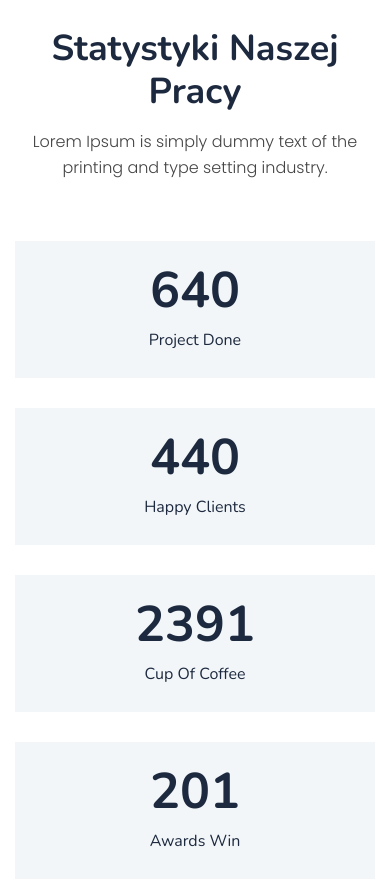
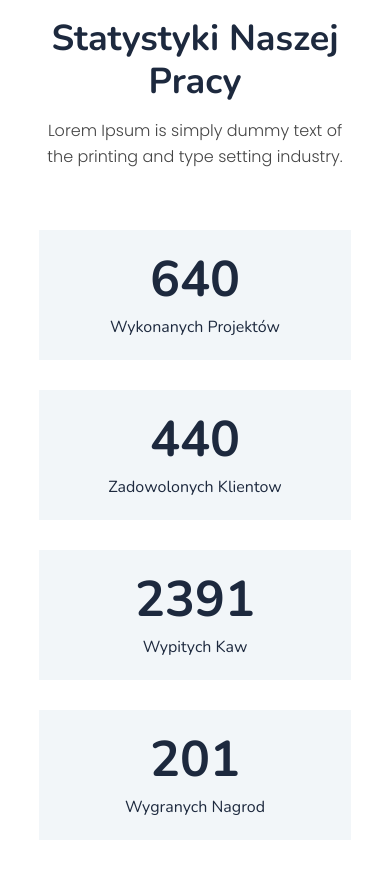
Before and after one commit to GrzegorzStacel/montaz, a plain HTML site: page index.html in a window 390 px wide. Shown: the part 10122-11016 px from the top of the page. Drawn offline with nearby package versions, Linux system fonts and the light colour scheme.

Commit message:
Delete bootstrap and add rwd to 'projects' section

```diff
--- a/css/import_css/_team.scss
+++ b/css/import_css/_team.scss
@@ -2,13 +2,13 @@
     padding: 80px 0 60px;
     background: #f2f6f9;
 
-    .team_single{
+    .team_single {
         text-align: center;
         background: #fff;
         padding: 20px;
         margin: 0 15px;
 
-        img{
+        img {
             display: inline-block;
             width: 150px;
             height: 150px;
@@ -16,23 +16,24 @@
             margin: 0 0 25px;
         }
 
-        h4{
+        h4 {
             font-size: 18px;
             color: #1d293e;
         }
 
-        h5{
+        h5 {
             color: #888;
             font-size: 16px;
             font-weight: 400;
         }
 
-        i{
+        i {
             margin: 0 5px;
             transition: 0.3s;
         }
-        i:hover{
-            color:#f54336;
+
+        i:hover {
+            color: #f54336;
         }
     }
 }
@@ -40,12 +41,26 @@
 #projects {
     padding: 80px 0;
     background: #fff;
+    margin: 0 10vw;
+
+    .container_pricing {
+        display: flex;
+        flex-direction: row;
+        flex-wrap: wrap;
+        justify-content: space-between;
+
+        .section_title {
+            flex-basis: 100%;
+        }
 
         .pricing_single_project {
             background: #f2f6f9;
             margin: 0 0 30px;
             padding: 20px;
             text-align: center;
+            flex-basis: 23%;
+            height: 130px;
+
 
             h2 {
                 font-size: 50px;
@@ -57,18 +72,25 @@
                 font-weight: 400;
             }
         }
+    }
 
-    .partner_top{
-        margin-top: 50px;
-    }
+    // .partner_top {
+    //     margin-top: 50px;
+    // }
+    .container_partners {
+        display: flex;
+        flex-direction: row;
+        justify-content: space-between;
 
         .partner {
             text-align: center;
             margin-top: 30px;
+            flex-basis: 17%;
 
-        img{
+            img {
                 padding: 0 10px;
                 width: 100%;
             }
         }
     }
+}
--- /dev/null
+++ b/css/media/_team_@media.scss
@@ -0,0 +1,82 @@
+@media(max-width: 1180px) {
+    #projects {
+        .container_pricing {
+            .pricing_single_project {
+                h3 {
+                    margin-top: 0;
+                }
+            }
+        }
+    }
+}
+
+@media(max-width: 1024px) {
+    #projects {
+        .container_pricing {
+            .pricing_single_project {
+                flex-basis: 48%;
+            }
+        }
+
+        .container_partners {
+            flex-wrap: wrap;
+
+            .partner {
+                flex-basis: 33%;
+            }
+        }
+    }
+}
+
+@media(max-width: 770px) {
+    #team {
+        .section_title {
+            margin: 0 120px 60px 120px;
+
+            h1 {
+                font-size: 30px;
+            }
+
+            p {
+                font-size: 15px;
+            }
+
+        }
+    }
+}
+
+@media(max-width: 550px) {
+    #team {
+        .section_title {
+            margin: 0 50px 60px 50px;
+
+            h1 {
+                font-size: 27px;
+            }
+
+            p {
+                font-size: 15px;
+            }
+
+        }
+    }
+
+    #projects {
+        .container_pricing {
+            .pricing_single_project {
+                flex-basis: 100%;
+            }
+        }
+    }
+}
+
+
+@media(max-width: 400px) {
+    #projects {
+        .container_partners {
+            .partner {
+                flex-basis: 50%;
+            }
+        }
+    }
+}
--- a/css/sheet.scss
+++ b/css/sheet.scss
@@ -48,6 +48,8 @@ p {
 @import 'media/_portfolio_@media';
 
 @import 'import_css/_team'; // and projects
+@import 'media/_team_@media';
+
 @import 'import_css/_pricing';
 @import 'import_css/_testimonial';
 @import 'import_css/_blog';
--- a/index.html
+++ b/index.html
@@ -342,9 +342,6 @@
             <p>Lorem Ipsum is simply dummy text of the printing and type setting industry.</p>
         </div>
 
-        <div class="container">
-            <div class="row">
-                <div class="col-12">
         <div class="owl-carousel owl-theme">
 
             <div class="team_single">
@@ -451,103 +448,74 @@
                 </div>
             </div>
         </div>
-                </div>
-            </div>
-        </div>
     </section>
 
     <section id="projects" class="sections projects">
-        <div class="container">
+        <div class="container_pricing">
             <div class="section_title">
                 <h1>statystyki naszej pracy</h1>
                 <p>Lorem Ipsum is simply dummy text of the printing and type setting industry.</p>
             </div>
 
-            <div class="row">
-                <div class="col-12">
-                    <div class="row">
-                        <div class="col-sm-6 col-lg-3">
             <div class="pricing_single_project">
                 <h2 class="pricing_counter_num">640</h2>
-                                <h3>project done</h3>
+                <h3>wykonanych projektów</h3>
+            </div>
+
+            <div class="pricing_single_project">
+                <h2 class="pricing_counter_num">440</h2>
+                <h3>zadowolonych klientow</h3>
+            </div>
+
+            <div class="pricing_single_project">
+                <h2 class="pricing_counter_num">2391</h2>
+                <h3>wypitych kaw</h3>
+            </div>
+
+            <div class="pricing_single_project">
+                <h2 class="pricing_counter_num">201</h2>
+                <h3>wygranych nagrod</h3>
             </div>
         </div>
 
-                        <div class="col-sm-6 col-lg-3">
-                            <div class="pricing_single_project">
-                                <h2 class="pricing_counter_num">440</h2>
-                                <h3>happy clients</h3>
-                            </div>
-                        </div>
-
-                        <div class="col-sm-6 col-lg-3">
-                            <div class="pricing_single_project">
-                                <h2 class="pricing_counter_num">2391</h2>
-                                <h3>cup of coffee</h3>
-                            </div>
-                        </div>
-
-                        <div class="col-sm-6 col-lg-3">
-                            <div class="pricing_single_project">
-                                <h2 class="pricing_counter_num">201</h2>
-                                <h3>awards win</h3>
-                            </div>
-                        </div>
-                    </div>
-                </div>
-
-
-                <div class="col-12 partner_top">
-                    <div class="row">
-
-                        <div class="col-sm-6 col-md-4 col-lg-2">
+        <div class="container_partners">
             <div class="partner">
                 <a href="#">
                     <img src="images/partners/1.png" alt="">
                 </a>
             </div>
-                        </div>
-                        <div class="col-sm-6 col-md-4 col-lg-2">
+
             <div class="partner">
                 <a href="#">
                     <img src="images/partners/2.png" alt="">
                 </a>
             </div>
-                        </div>
-                        <div class="col-sm-6 col-md-4 col-lg-2">
+
+
             <div class="partner">
                 <a href="#">
                     <img src="images/partners/3.png" alt="">
                 </a>
             </div>
-                        </div>
-                        <div class="col-sm-6 col-md-4 col-lg-2">
+
             <div class="partner">
                 <a href="#">
                     <img src="images/partners/4.png" alt="">
                 </a>
             </div>
-                        </div>
-                        <div class="col-sm-6 col-md-4 col-lg-2">
+
             <div class="partner">
                 <a href="#">
                     <img src="images/partners/5.png" alt="">
                 </a>
             </div>
-                        </div>
-                        <div class="col-sm-6 col-md-4 col-lg-2">
+
             <div class="partner">
                 <a href="#">
                     <img src="images/partners/6.png" alt="">
                 </a>
             </div>
         </div>
-                    </div>
-                </div>
-            </div>
-
-        </div>
-
     </section>
 
     <section id="pricing" class="sections">
@@ -719,7 +687,7 @@
                 </div>
             </div>
         </div>
-        </div>
+        </!-->
 
     </section>
 
```
Also changed, not shown: css/sheet.css, 1 other file. Lines whose indentation alone changed are shown as unchanged.
